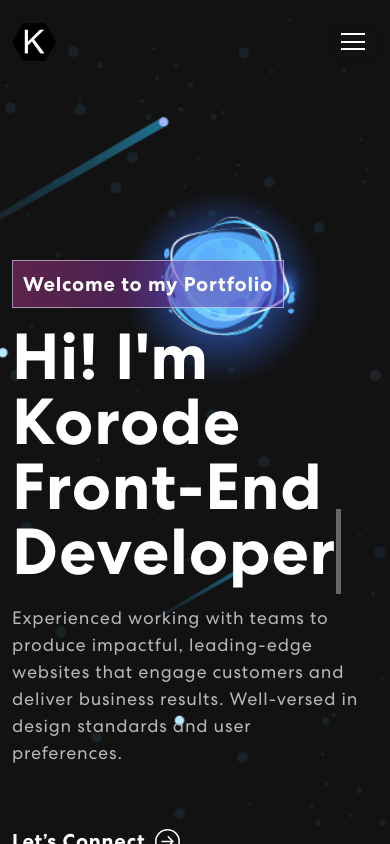
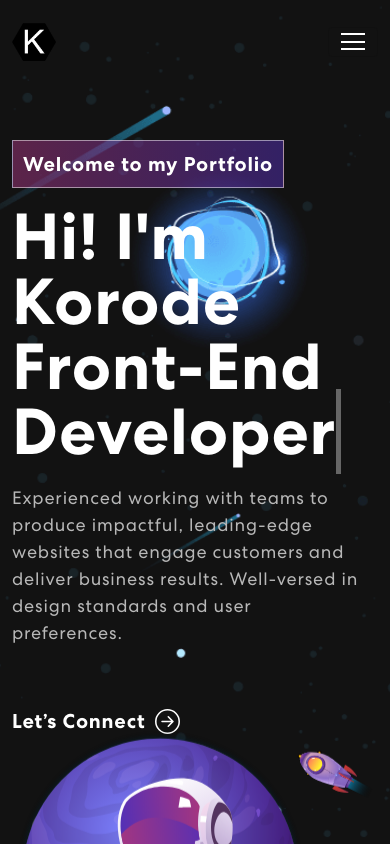
Before and after one commit to Korodee/My-portfolio, a React (Create React App) app: page / in a window 390 px wide. Shown: the top 844 px of the page. Built offline with nearby package versions, Linux system fonts and the light colour scheme; no server answers.

Commit message:
Fixed Responsiveness

```diff
--- a/src/App.css
+++ b/src/App.css
@@ -112,7 +112,7 @@ nav.navbar .navbar-nav .nav-link.navbar-link {
   font-weight: 400;
   color: #fff !important;
   letter-spacing: 0.8px;
-  padding: 0 25px;
+  padding: 10px 25px;
   font-size: 18px;
   opacity: 0.75;
 }
@@ -228,6 +228,7 @@ nav.navbar .navbar-toggler-icon:before {
 nav.navbar .navbar-toggler-icon:after {
   top: 8px;
 }
+
 nav.navbar .navbar-toggler[aria-expanded="true"] .navbar-toggler-icon:after {
   transform: rotate(45deg);
   background-color: #fff;
@@ -643,7 +644,17 @@ nav.navbar .navbar-toggler[aria-expanded="true"] .navbar-toggler-icon {
   .footer .logo {
     padding-bottom: 20px;
   }
-  .project-texts{
+  .project-texts {
     min-width: 90%;
   }
 }
+
+@media screen and (max-width: 767px) {
+  .banner {
+    padding: 140px 0 100px 0;
+  }
+  .navbar-collapse {
+    background: black;
+    padding: 30px 0;
+  }
+}
```
